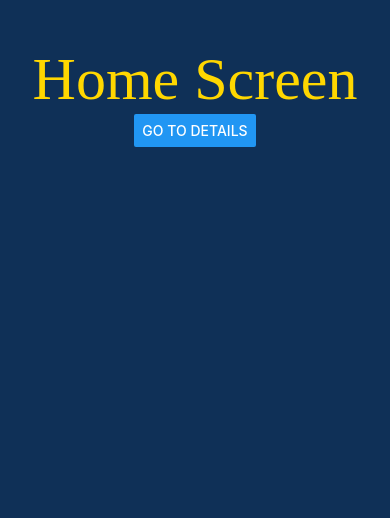
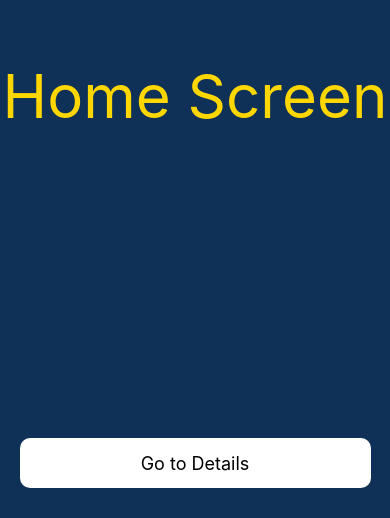
Before and after one commit to Pippeloo/AlarmTogether, a React Native app: screen /Home in a window 390 px wide. Shown: the part 326-844 px from the top of the page. Built offline with nearby package versions, Linux system fonts and the light colour scheme.

Commit message:
Updated Homescreen

```diff
--- a/src/screens/HomeScreen.tsx
+++ b/src/screens/HomeScreen.tsx
@@ -5,21 +5,23 @@ import {
     Button,
 } from 'react-native';
 
+import { CButton } from '../components';
+
 import { NavigationContainer } from '@react-navigation/native';
 import { createNativeStackNavigator } from '@react-navigation/native-stack';
 
 
 function HomeScreen({ navigation }: any) {
     return (
-      <View style={{ flex: 1, alignItems: 'center', justifyContent: 'center', backgroundColor: '#0f3057' }}>
-        <Text style={{color: '#FFD700', fontFamily: 'Party LET', fontSize: 60}}
-        >Home Screen</Text>
-        <Button
-          title="Go to Details"
-          onPress={() => navigation.navigate('Details')}
-        />
-      </View>
+        <View style={{ flex: 1, alignItems: 'center', justifyContent: 'center', backgroundColor: '#0f3057' }}>
+            <Text style={{color: '#FFD700', fontSize: 60}}
+            >Home Screen</Text>
+            {/* Set view at the bottom */}
+            <View style={{position: 'absolute', bottom: 20, width: '90%'}}>
+                <CButton text="Go to Details" onPress={() => navigation.navigate('Details')}/>
+            </View>
+        </View>
     );
-  }
+}
 
 export default HomeScreen;
```
